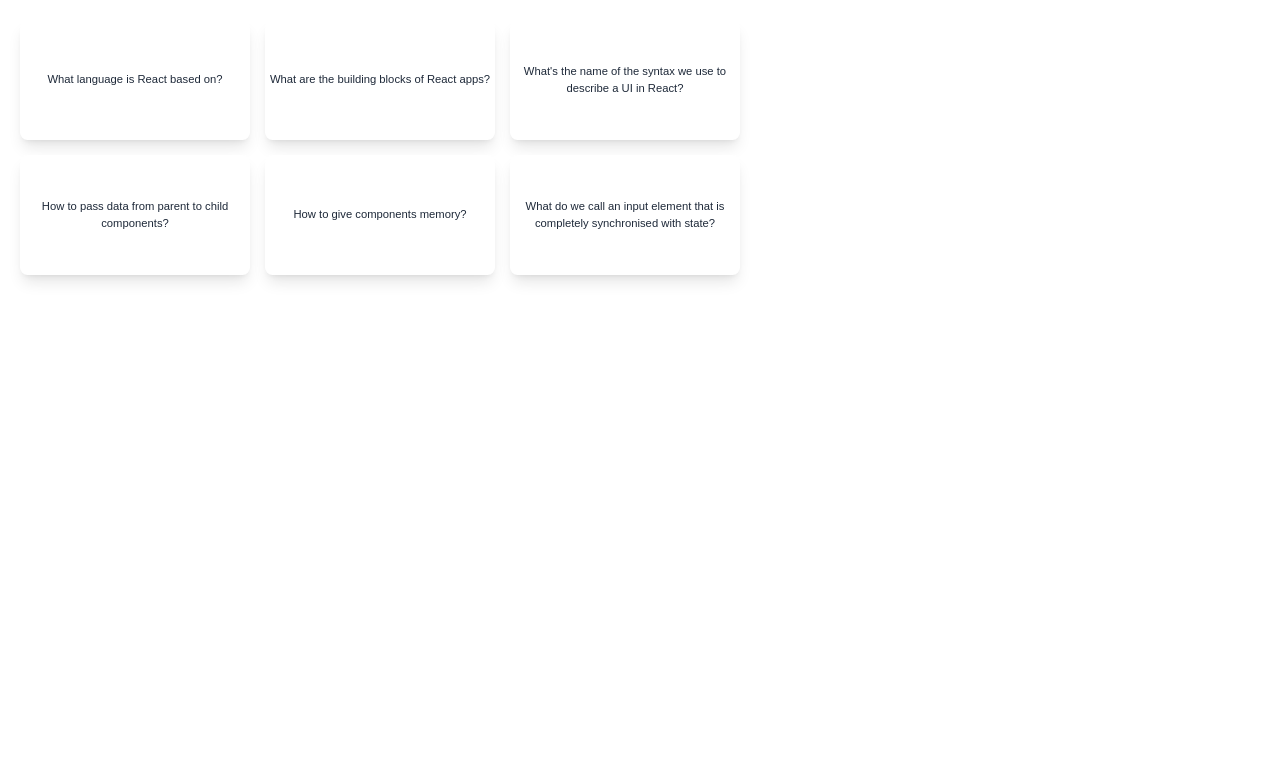
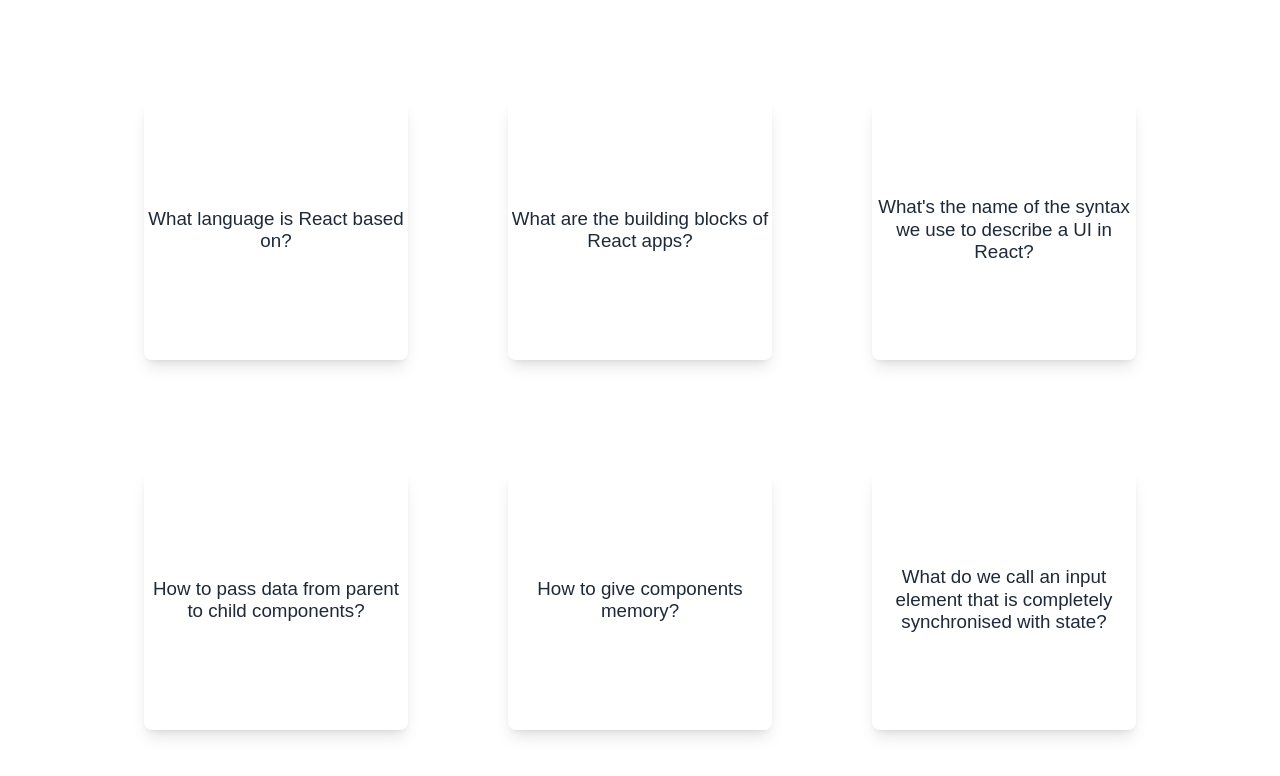
Before and after one commit to Briso10-dev/React-challenge3-flashcards, a React (Vite) app: page / in a window 1280 px wide. Shown: the top 776 px of the page. Built offline with nearby package versions, Linux system fonts and the light colour scheme.

Commit message:
Design ameliorated by centering flashcard with increase in height and gaps

```diff
--- a/src/components/flash-cards.jsx
+++ b/src/components/flash-cards.jsx
@@ -42,22 +42,23 @@
     }
 
     return(
-        <div className="max-w-6xl mx-auto">
-            <div className="grid grid-cols-1 md:grid-cols-2 lg:grid-cols-3 gap-6 p-6">
+        <div className="min-h-screen flex items-center justify-center">
+            <div className="grid grid-cols-1 md:grid-cols-2 lg:grid-cols-3 gap-[10rem] p-8 max-w-4/5 mx-auto h-[80vh]">
                 {questions.map((question) => (
                     <div
                         key={question.id}
                         onClick={() => handleCLick(question.id)}
                         className={`
-                            relative h-48 rounded-xl shadow-lg cursor-pointer
+                            relative h-[26rem] rounded-xl shadow-lg cursor-pointer
                             transform transition-all duration-300 hover:scale-105
                             ${question.id === selectedId ? 'bg-[#e03131]' : 'bg-white'}
                             flex items-center justify-center p-8
-                            border-2 ${question.id === selectedId ? 'border-[#e03131]' : 'border-gray-200'}
+                            border-4 ${question.id === selectedId ? 'border-[#e03131]' : 'border-gray-200'}
+                            w-full
                         `}
                     >
                         <p className={`
-                            text-center text-lg font-medium
+                            text-center text-3xl font-medium
                             ${question.id === selectedId ? 'text-white' : 'text-gray-800'}
                         `}>
                             {question.id === selectedId ? question.answer : question.question}
```
